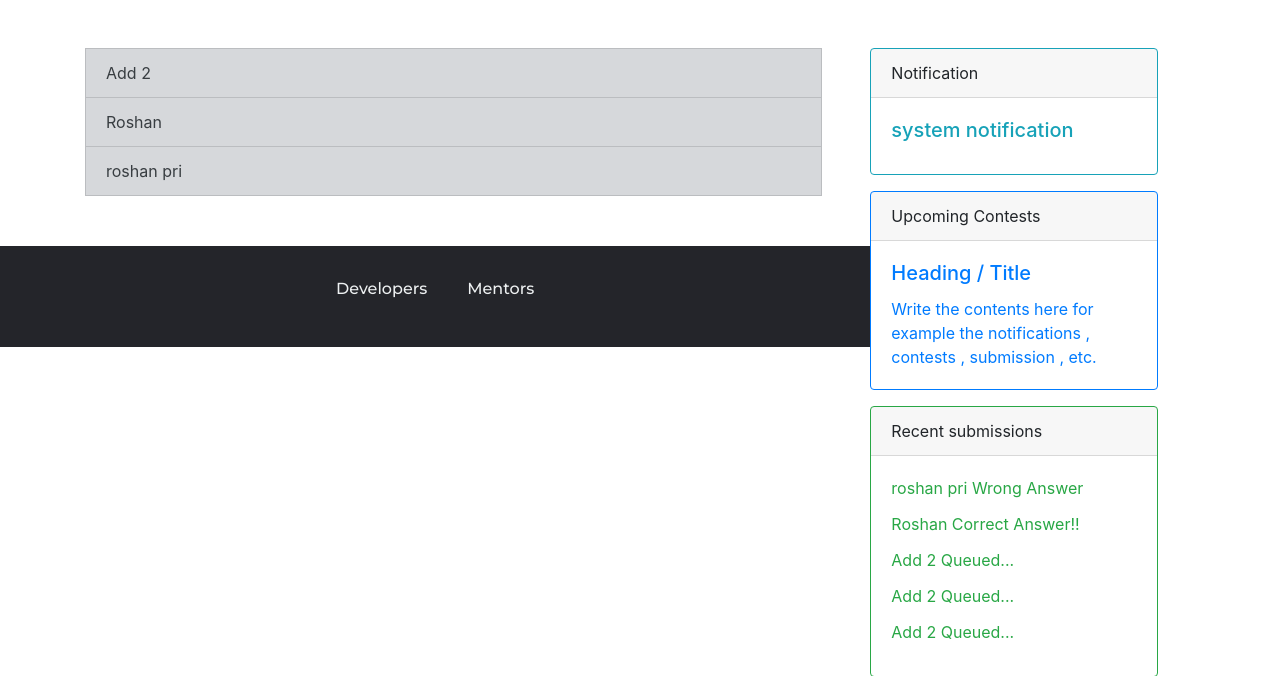
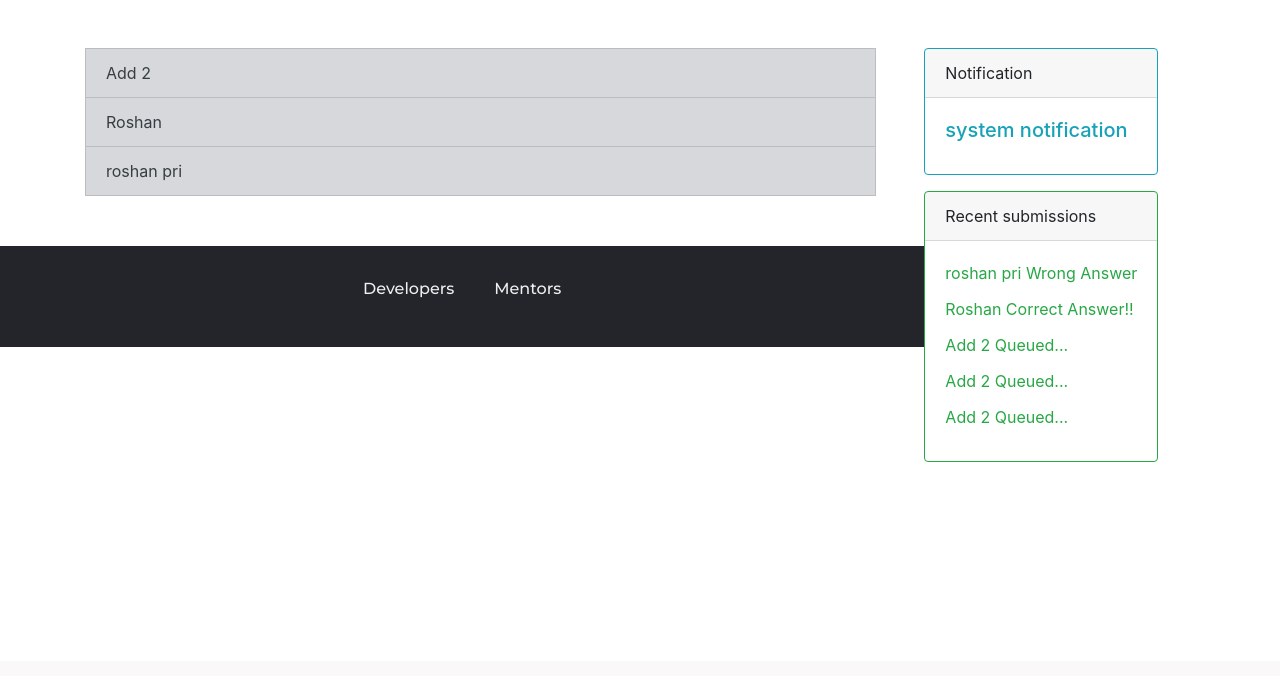
Before and after one commit to sacoder8031/online-judge, a Django app: page /user/practice in a window 1280 px wide. Shown: the part 139-815 px from the top of the page. After the commit the page ends 601 px from the top, so only its background shows below. Run offline with Django 3.2, Linux system fonts and the light colour scheme; a user stored in the database is signed in; data comes from the database, SQL or seed files in the repository; parts of the project's set-up code (start-up, migrations or seed data) failed here and were passed over; some libraries are stand-ins or nearby versions.

Commit message:
Fixed upcoming contest

```diff
--- a/Online_Judge/users/templates/users/practice.html
+++ b/Online_Judge/users/templates/users/practice.html
@@ -21,13 +21,13 @@
             <!-- <p class="card-text">Write the contents here for example the notifications , contests , submission , etc.</p> -->
           </div>
         </div>
-        <div class="card border-primary mb-3" style="max-width: 18rem;">
+        <!-- <div class="card border-primary mb-3" style="max-width: 18rem;">
           <div class="card-header">Upcoming Contests</div>
           <div class="card-body text-primary">
             <h5 class="card-title">Heading / Title</h5>
             <p class="card-text">Write the contents here for example the notifications , contests , submission , etc.</p>
           </div>
-        </div>
+        </div> -->
         <div class="card border-success mb-3" style="max-width: 18rem;">
           <div class="card-header">Recent submissions</div>
           <div class="card-body text-success">
--- a/Online_Judge/users/templates/users/tutorial.html
+++ b/Online_Judge/users/templates/users/tutorial.html
@@ -21,13 +21,13 @@
             <!-- <p class="card-text">Write the contents here for example the notifications , contests , submission , etc.</p> -->
           </div>
         </div>
-        <div class="card border-primary mb-3" style="max-width: 18rem;">
+        <!-- <div class="card border-primary mb-3" style="max-width: 18rem;">
           <div class="card-header">Upcoming Contests</div>
           <div class="card-body text-primary">
             <h5 class="card-title">Heading / Title</h5>
             <p class="card-text">Write the contents here for example the notifications , contests , submission , etc.</p>
           </div>
-        </div>
+        </div> -->
         <div class="card border-success mb-3" style="max-width: 18rem;">
           <div class="card-header">Recent submissions</div>
           <div class="card-body text-success">
```
